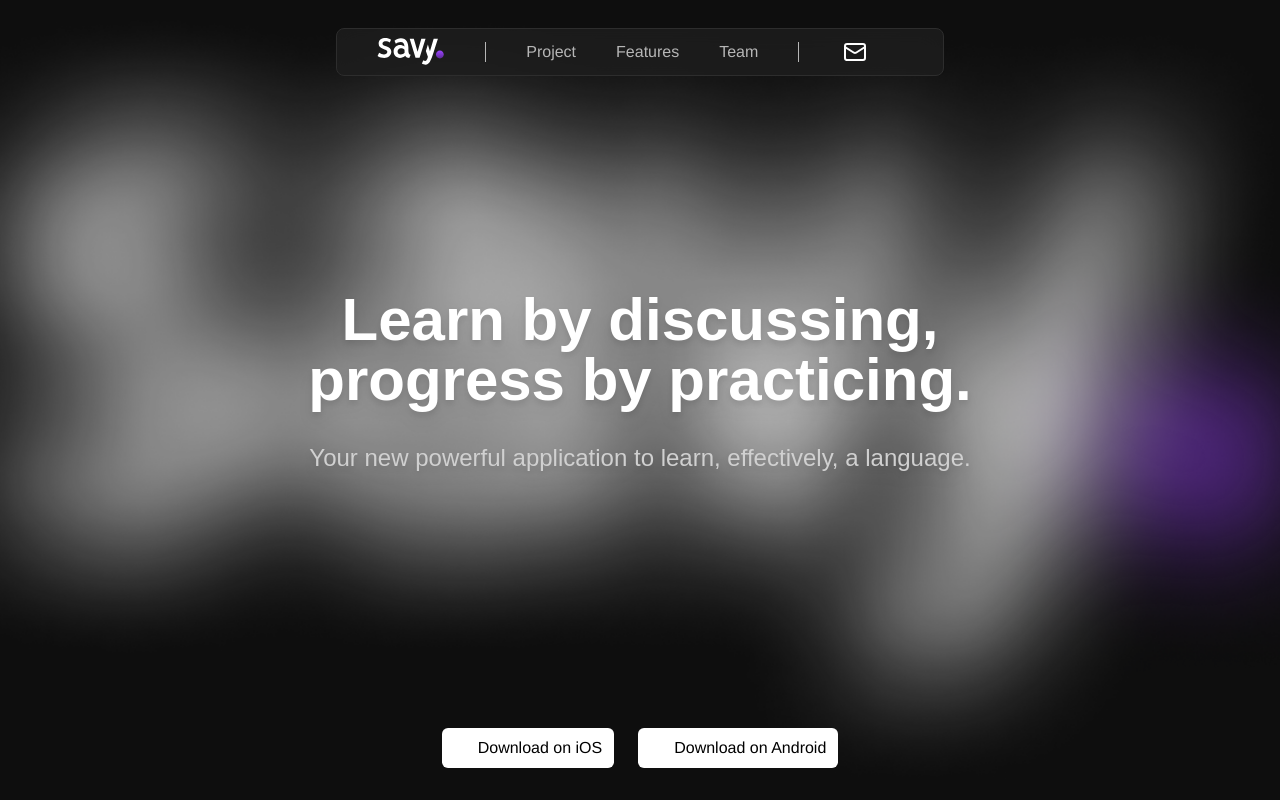
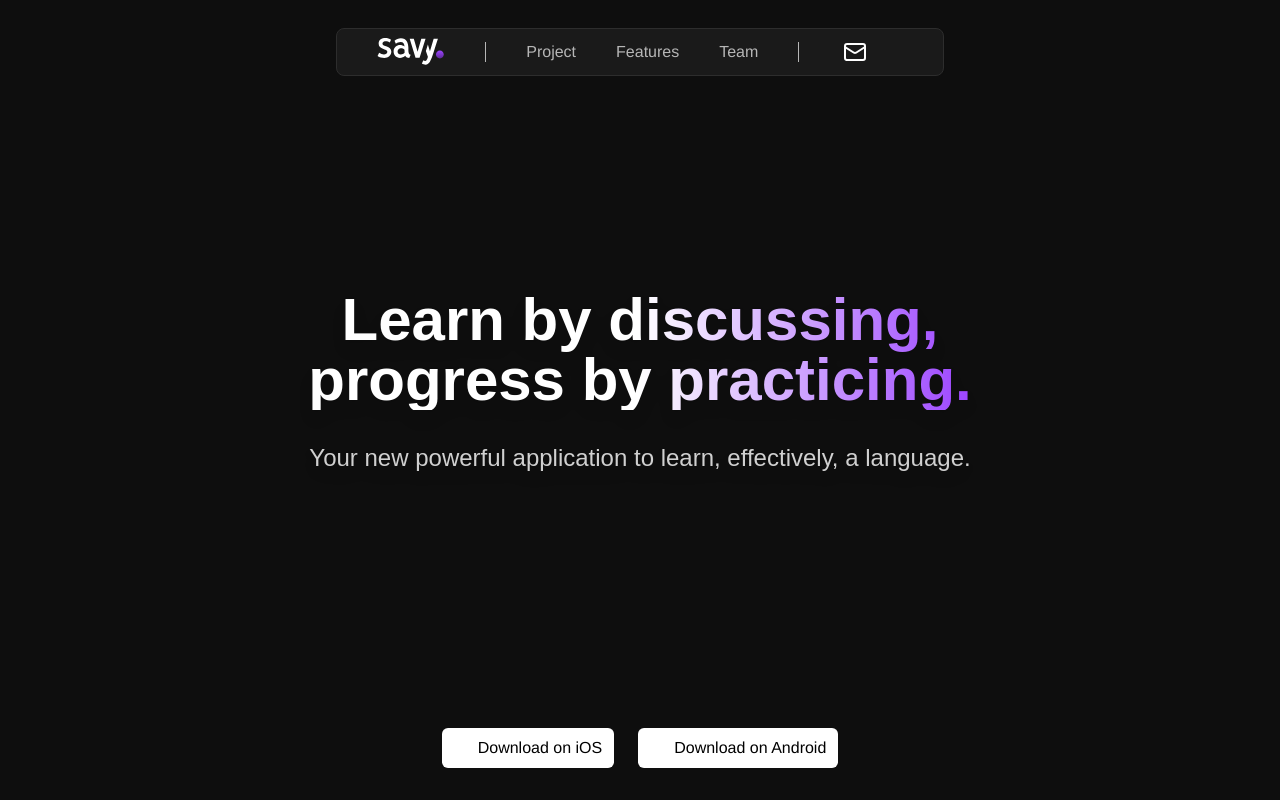
Before and after one commit to Savy-EIP/WEB-Savy, a SvelteKit app: page / in a window 1280 px wide. Shown: the top 800 px of the page. Built offline with nearby package versions, Linux system fonts and the light colour scheme; some icons are missing; a web font is replaced by a local one.

Commit message:
Remove prev background & Add animation on title

```diff
--- a/src/routes/+page.svelte
+++ b/src/routes/+page.svelte
@@ -34,13 +34,10 @@
 	<div
 		id="home"
 		class="flex h-screen w-full flex-col items-center justify-between space-y-2 overflow-hidden bg-cover bg-center py-24 md:py-8 mb:space-y-5"
-		style="background-image: url('{isMobileView
-			? '/images/logo_blur_mobile.png'
-			: '/images/logo_blur.png'}');"
 	>
 		<div class="h-1 w-full bg-transparent"></div>
 		<div class="flex flex-col items-center space-y-4 md:space-y-8">
-			<h1 class="title text-center text-2xl font-bold text-white drop-shadow-lg mb:text-6xl">
+			<h1 class="title animated-title text-center text-2xl font-bold text-white drop-shadow-lg mb:text-6xl">
 				Learn by discussing,<br />
 				progress by practicing.
 			</h1>
@@ -170,4 +167,22 @@
 	.title {
 		font-family: 'Vision', sans-serif;
 	}
+
+	.animated-title {
+		background: linear-gradient(90deg, #ffffff, #ffffff, #9c44ff, #ffffff, #ffffff);
+		background-size: 200% auto;
+		color: transparent;
+		-webkit-background-clip: text;
+		background-clip: text;
+		animation: shine 5s linear infinite;
+	}
+
+	@keyframes shine {
+		from {
+			background-position: 200% center;
+		}
+		to {
+			background-position: 0% center;
+		}
+	}
 </style>
```
Also changed, not shown: static/images/logo_blur.png (deleted), static/images/logo_blur_mobile.png (deleted).
